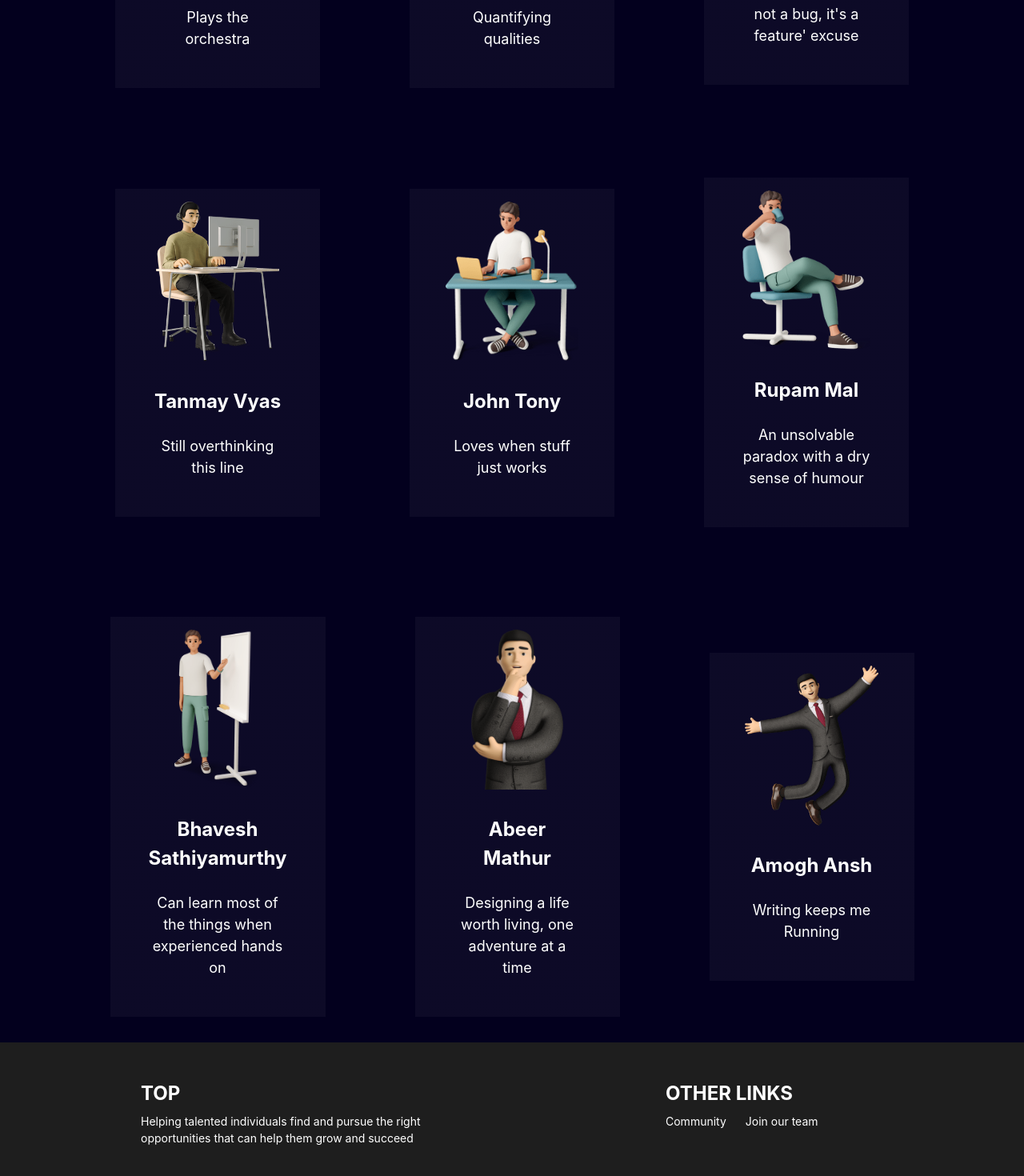
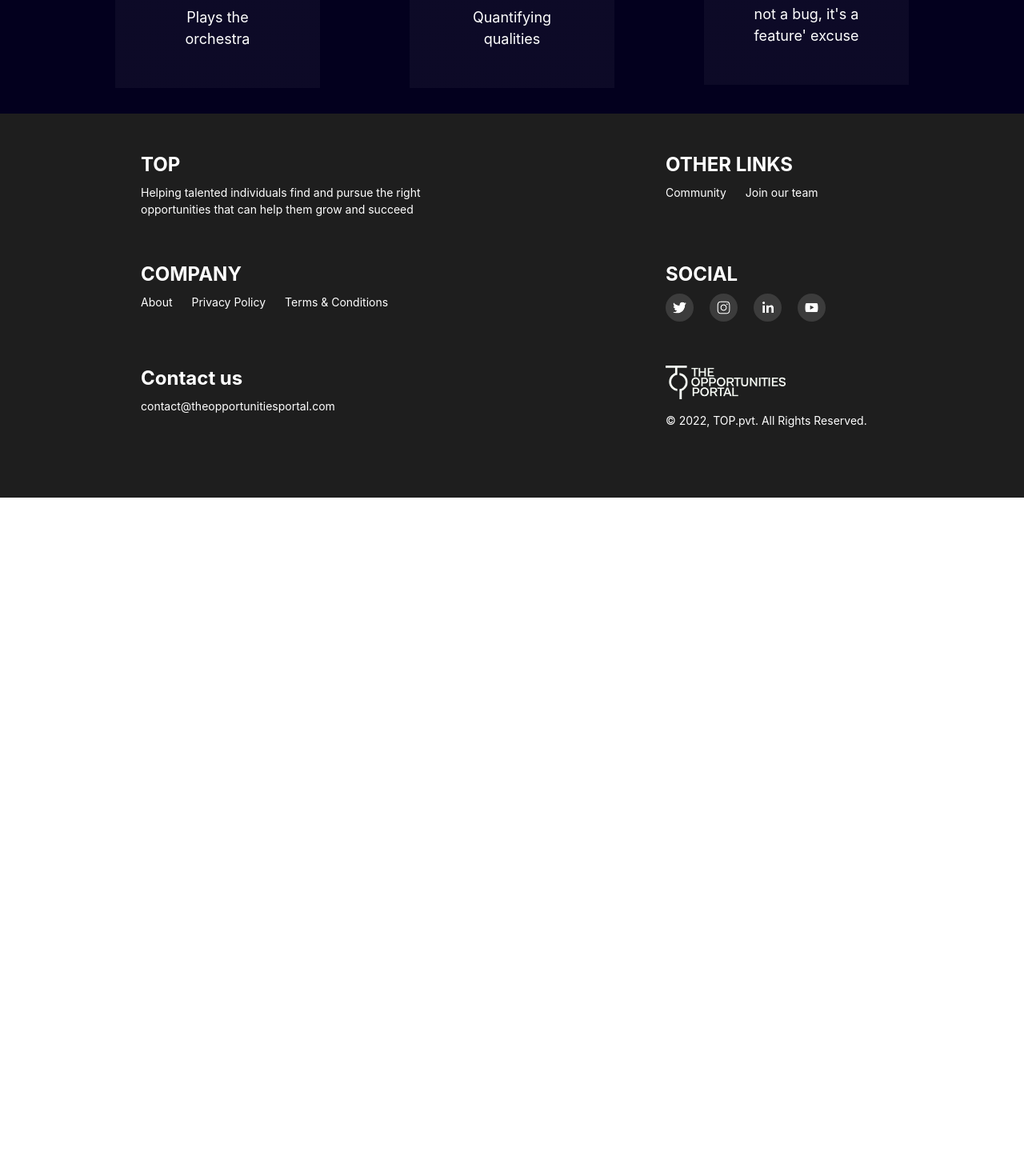
Before and after one commit to The-Opportunties-Portal/top-landing, a Next.js app: page /about in a window 1280 px wide. Shown: the part 1155-2625 px from the top of the page at 80% size. After the commit the page ends 1777 px from the top, so only its background shows below. Built offline with nearby package versions, Linux system fonts and the light colour scheme.

Commit message:
restructure team

```diff
--- a/components/about/OurTeam.tsx
+++ b/components/about/OurTeam.tsx
@@ -17,37 +17,37 @@ const TeamData = [
     image: "/images/sahil.png",
     bio: "Master of the 'it's not a bug, it's a feature' excuse",
   },
-  {
-    name: "Tanmay Vyas",
-    image: "/images/tanmay.png",
-    bio: "Still overthinking this line",
-  },
-  {
-    name: "John Tony",
-    image: "/images/john.png",
-    bio: "Loves when stuff just works",
-  },
-  {
-    name: "Rupam Mal",
-    image: "/images/rupam.png",
-    bio: "An unsolvable paradox with a dry sense of humour ",
-  },
+  // {
+  //   name: "Tanmay Vyas",
+  //   image: "/images/tanmay.png",
+  //   bio: "Still overthinking this line",
+  // },
+  // {
+  //   name: "John Tony",
+  //   image: "/images/john.png",
+  //   bio: "Loves when stuff just works",
+  // },
+  // {
+  //   name: "Rupam Mal",
+  //   image: "/images/rupam.png",
+  //   bio: "An unsolvable paradox with a dry sense of humour ",
+  // },
 
-  {
-    name: "Bhavesh Sathiyamurthy",
-    image: "/images/bhavesh.png",
-    bio: "Can learn most of the things when experienced hands on",
-  },
-  {
-    name: "Abeer Mathur",
-    image: "/images/abeer.png",
-    bio: "Designing a life worth living, one adventure at a time",
-  },
-  {
-    name: "Amogh Ansh",
-    image: "/images/amogh.png",
-    bio: "Writing keeps me Running",
-  },
+  // {
+  //   name: "Bhavesh Sathiyamurthy",
+  //   image: "/images/bhavesh.png",
+  //   bio: "Can learn most of the things when experienced hands on",
+  // },
+  // {
+  //   name: "Abeer Mathur",
+  //   image: "/images/abeer.png",
+  //   bio: "Designing a life worth living, one adventure at a time",
+  // },
+  // {
+  //   name: "Amogh Ansh",
+  //   image: "/images/amogh.png",
+  //   bio: "Writing keeps me Running",
+  // },
 ];
 
 const OurTeam = () => {
```
